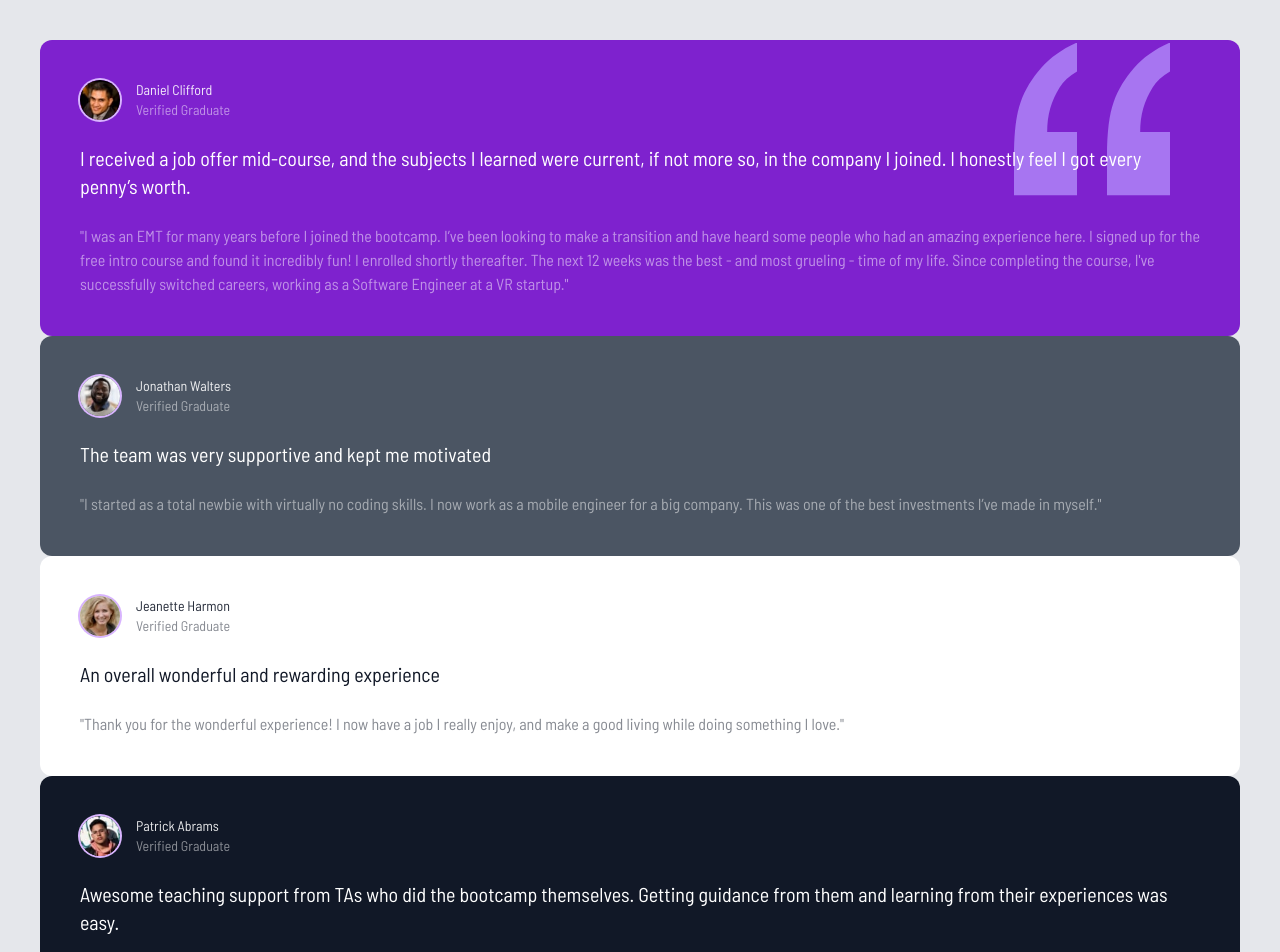
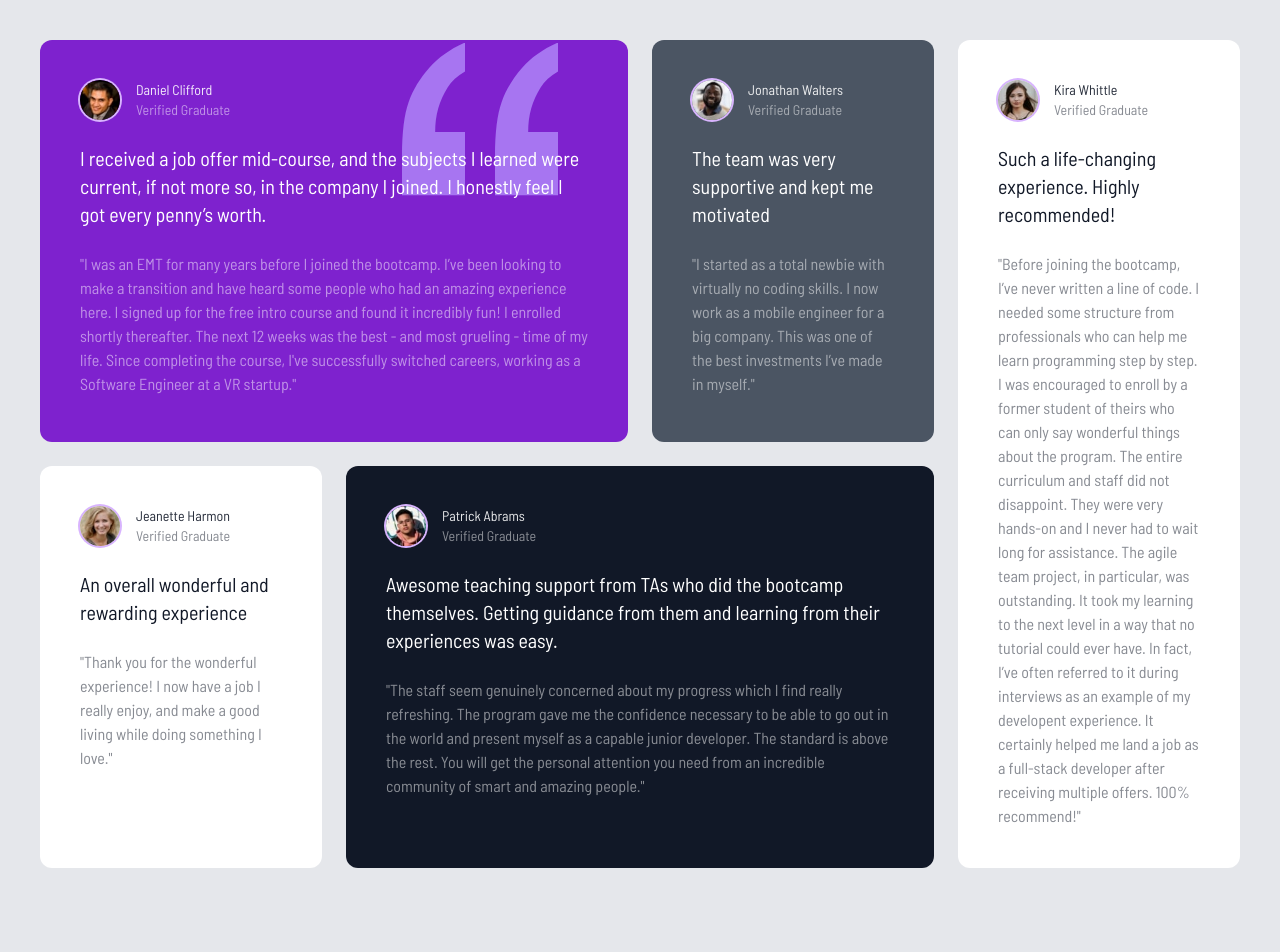
Before and after one commit to RommelTJ/TailwindCourse, a website: page s09-testimonial-grid-website/src/index.html in a window 1280 px wide. Shown: the top 952 px of the page. After the commit the page ends 908 px from the top, so only its background shows below. Drawn offline with Linux system fonts and the light colour scheme.

Commit message:
:sparkles: s9: Add Grid classes

```diff
--- a/s09-testimonial-grid-website/src/index.html
+++ b/s09-testimonial-grid-website/src/index.html
@@ -13,9 +13,9 @@
     <!-- Global Container -->
     <div class="container mx-auto max-w-7xl p-2 md:p-10">
         <!-- Grid Container -->
-        <div class="text-white">
+        <div class="grid gap-6 grid-cols-1 text-white md:grid-cols-4 md:grid-rows-2">
             <!-- Box 1 -->
-            <div class="relative p-10 rounded-xl bg-purple-700">
+            <div class="relative p-10 rounded-xl bg-purple-700 md:col-span-2">
                 <!-- Quotes Image -->
                 <img src="./images/bg-pattern-quotation.svg" alt="quotes image" class="absolute top-3 right-10 scale-125 md:top-7 md:right-24 md:scale-150">
                 <!-- Box Header -->
@@ -67,7 +67,7 @@
             </div>
 
             <!-- Box 3 -->
-            <div class="hidden p-10 rounded-xl bg-white text-gray-900">
+            <div class="hidden p-10 rounded-xl bg-white text-gray-900 md:block md:row-span-2">
                 <!-- Box Header -->
                 <div class="flex space-x-4">
                     <img src="./images/image-kira.jpg" alt="kira profile image" class="w-10 h-10 rounded-full ring-2 ring-purple-300">
@@ -119,7 +119,7 @@
             </div>
 
             <!-- Box 5 -->
-            <div class="p-10 rounded-xl bg-gray-900">
+            <div class="p-10 rounded-xl bg-gray-900 md:col-span-2">
                 <!-- Box Header -->
                 <div class="flex space-x-4">
                     <img src="./images/image-patrick.jpg" alt="patrick profile image" class="w-10 h-10 rounded-full ring-2 ring-purple-300">
@@ -145,7 +145,7 @@
             </div>
 
             <!-- Box 6 -->
-            <div class="p-10 rounded-xl bg-white text-gray-900">
+            <div class="p-10 rounded-xl bg-white text-gray-900 md:hidden">
                 <!-- Box Header -->
                 <div class="flex space-x-4">
                     <img src="./images/image-kira.jpg" alt="kira profile image" class="w-10 h-10 rounded-full ring-2 ring-purple-300">
```
Also changed, not shown: s09-testimonial-grid-website/src/css/style.css.
